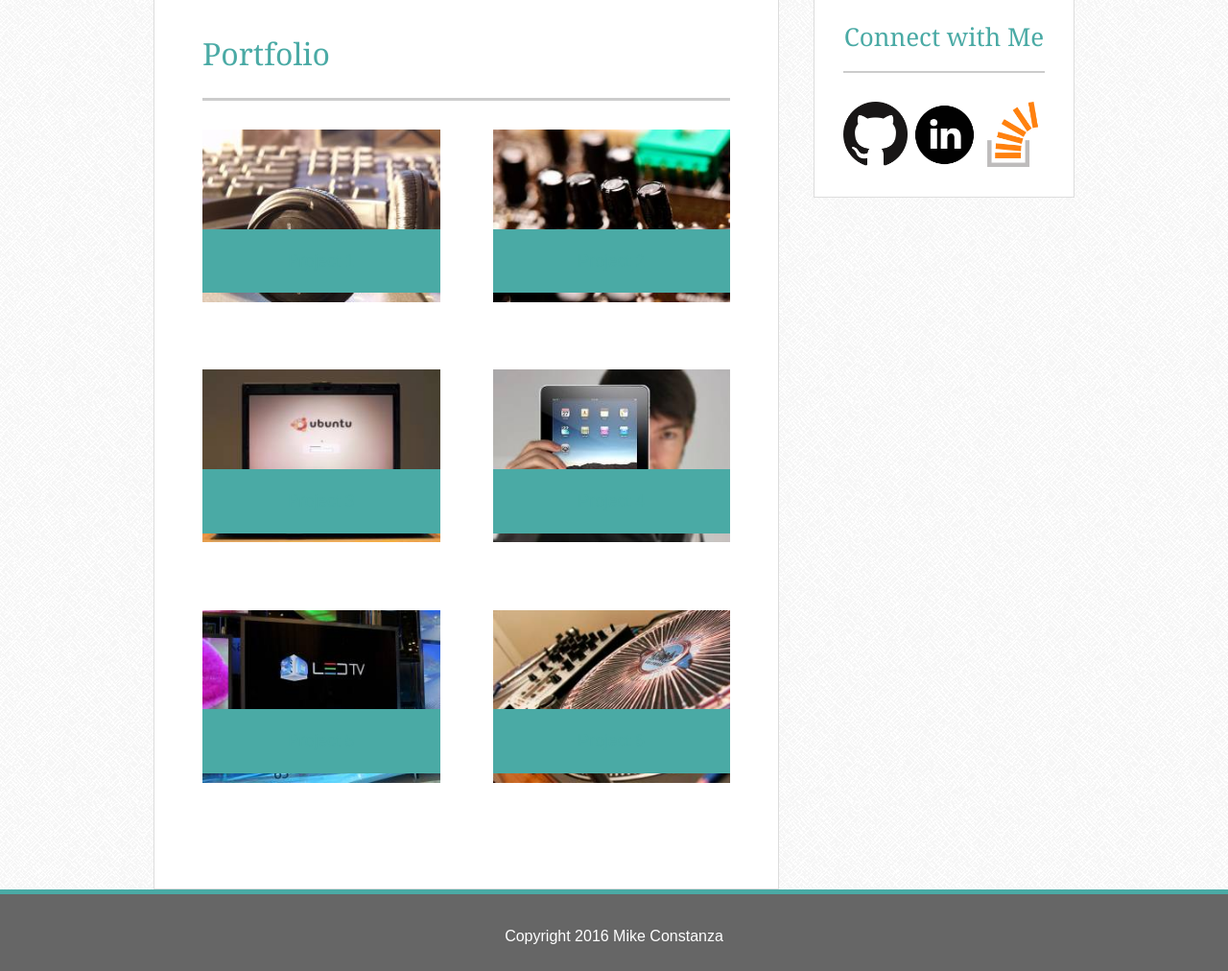
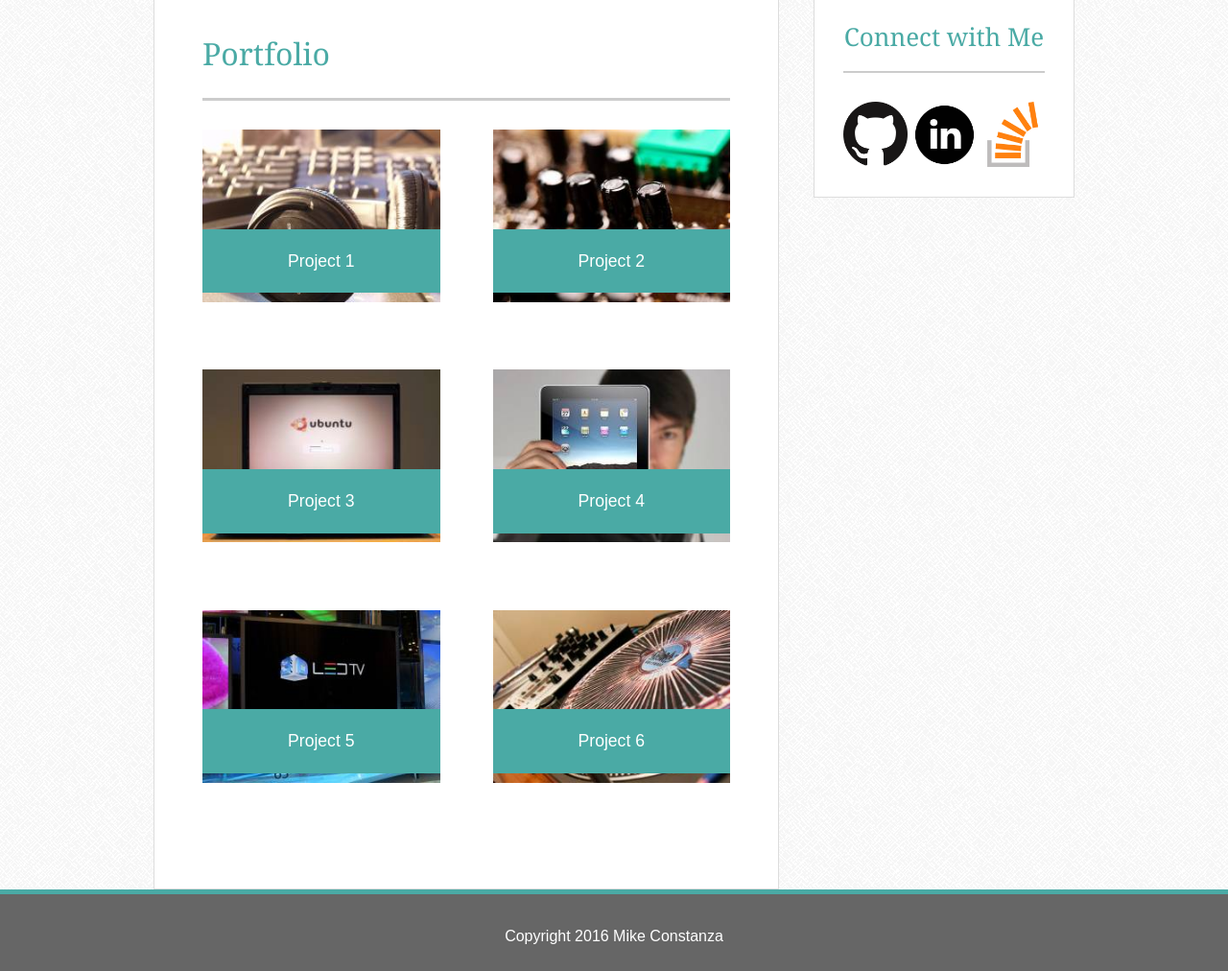
Before and after one commit to mconstanza/Basic-Portfolio, a PHP site: page /portfolio.html in a window 1280 px wide. Shown: the part 133-1145 px from the top of the page at 96% size. Run offline with PHP 8.4, Linux system fonts and the light colour scheme.

Commit message:
Finally fixed the Firefox CSS issue on the portfolio banners. CSS just needed to be written for the links explicitly.

```diff
--- a/assets/css/style.css
+++ b/assets/css/style.css
@@ -38,7 +38,7 @@ a{
 	color: #4aaaa5;
 }
 
-body{
+body {
 background:url(../images/greyzz.png) repeat;
 }
 
@@ -77,7 +77,6 @@ nav {
 nav ul{
 	list-style-type: none;
 	overflow: hidden;
-	padding-right: 150px;
 	padding-top: 20px;
 	padding-right: 194px;
 }
@@ -238,6 +237,7 @@ textarea{
 	width: 45%;
 	float: left;
 	font-size: 110%;
+	color: white;
 }
 
 .portfolio-right {
@@ -256,16 +256,24 @@ textarea{
 	padding: 18px 0px;
 	text-align: center;
 	bottom: 80px;
+	color: white;
 }
 
 .portfolio-project-banner p {
-	color: white;
+	color: #FFF;
 }
+
+.portfolio-project-banner a {
+	color: #FFF;
+}
+
+@-moz-document
+
 
 /* No visited link color for project banners */
 
 .portfolio-project-banner a:visited {
-	color: white;
+	color: #FFF;
 }
 
 .portfolio-project-banner:hover {
```
